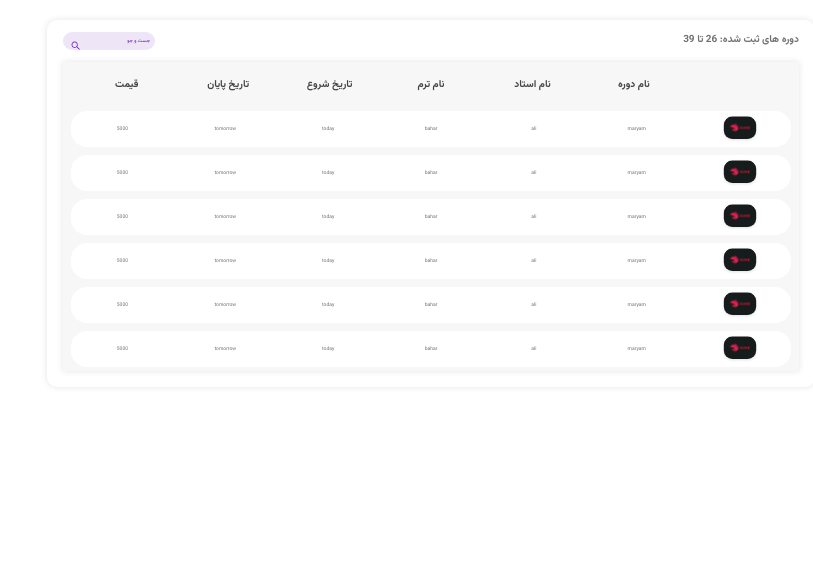
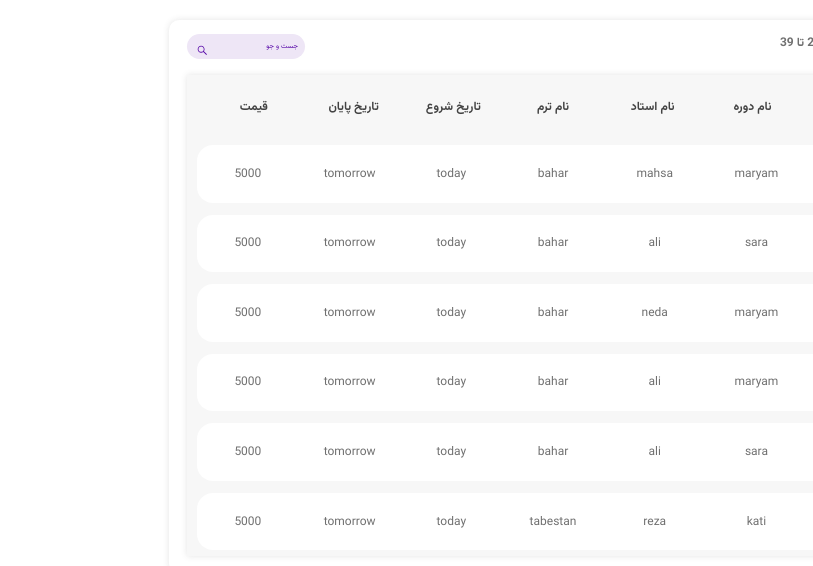
Before and after one commit to alimooo1/Sadrun_Project, a React (Vite) app in the folder sadrun-project/: page / in a window 1280 px wide. Shown: the top 566 px of the page, without its empty margins (467-1280 px from the left). Built offline with nearby package versions, Linux system fonts and the light colour scheme.

Commit message:
modify sizes in TableRow & TableDashboard

```diff
--- a/sadrun-project/src/components/TableDashboard/TableDashboard.jsx
+++ b/sadrun-project/src/components/TableDashboard/TableDashboard.jsx
@@ -10,87 +10,86 @@ const TableDashboard = () => {
       {
         id: Math.floor(Math.random()),
         src: courseImage,
-            courseName: 'maryam',
-            courseMentorsName: 'ali',
-            courseSeasonName: 'bahar',
-            courseStartDate: 'today',
-            courseEndDate: 'tomorrow',
-            coursePrice: '5000'
+        courseName: "maryam",
+        courseMentorsName: "mahsa",
+        courseSeasonName: "bahar",
+        courseStartDate: "today",
+        courseEndDate: "tomorrow",
+        coursePrice: "5000",
       },
       {
         id: Math.floor(Math.random()),
         src: courseImage,
-            courseName: 'maryam',
-            courseMentorsName: 'ali',
-            courseSeasonName: 'bahar',
-            courseStartDate: 'today',
-            courseEndDate: 'tomorrow',
-            coursePrice: '5000'
+        courseName: "sara",
+        courseMentorsName: "ali",
+        courseSeasonName: "bahar",
+        courseStartDate: "today",
+        courseEndDate: "tomorrow",
+        coursePrice: "5000",
       },
       {
         id: Math.floor(Math.random()),
         src: courseImage,
-            courseName: 'maryam',
-            courseMentorsName: 'ali',
-            courseSeasonName: 'bahar',
-            courseStartDate: 'today',
-            courseEndDate: 'tomorrow',
-            coursePrice: '5000'
+        courseName: "maryam",
+        courseMentorsName: "neda",
+        courseSeasonName: "bahar",
+        courseStartDate: "today",
+        courseEndDate: "tomorrow",
+        coursePrice: "5000",
       },
       {
         id: Math.floor(Math.random()),
         src: courseImage,
-            courseName: 'maryam',
-            courseMentorsName: 'ali',
-            courseSeasonName: 'bahar',
-            courseStartDate: 'today',
-            courseEndDate: 'tomorrow',
-            coursePrice: '5000'
+        courseName: "maryam",
+        courseMentorsName: "ali",
+        courseSeasonName: "bahar",
+        courseStartDate: "today",
+        courseEndDate: "tomorrow",
+        coursePrice: "5000",
       },
       {
         id: Math.floor(Math.random()),
         src: courseImage,
-            courseName: 'maryam',
-            courseMentorsName: 'ali',
-            courseSeasonName: 'bahar',
-            courseStartDate: 'today',
-            courseEndDate: 'tomorrow',
-            coursePrice: '5000'
+        courseName: "sara",
+        courseMentorsName: "ali",
+        courseSeasonName: "bahar",
+        courseStartDate: "today",
+        courseEndDate: "tomorrow",
+        coursePrice: "5000",
       },
       {
         id: Math.floor(Math.random()),
         src: courseImage,
-            courseName: 'maryam',
-            courseMentorsName: 'ali',
-            courseSeasonName: 'bahar',
-            courseStartDate: 'today',
-            courseEndDate: 'tomorrow',
-            coursePrice: '5000'
+        courseName: "kati",
+        courseMentorsName: "reza",
+        courseSeasonName: "tabestan",
+        courseStartDate: "today",
+        courseEndDate: "tomorrow",
+        coursePrice: "5000",
       },
-    ]
+    ];
     return (
-
-
-
-
-
-
-        < div className={styles.Countainer} >
+      <div className={styles.Countainer}>
         <div className={styles.tableHeader}>
           <div className={styles.registeredCourseNumbers}>
-                    <span>دوره های ثبت شده:  26 تا 39 </span>
+            <span>دوره های ثبت شده: 26 تا 39 </span>
           </div>
           <div className={styles.inputSearchCountainer}>
-                    <span className={styles.icon}><FaSistrix /></span>
-                    <input type="search" placeholder='جست و جو ' className={styles.input} />
+            <span className={styles.icon}>
+              <FaSistrix />
+            </span>
+            <input
+              type="search"
+              placeholder="جست و جو "
+              className={styles.input}
+            />
           </div>
-
         </div>
         <div className={styles.tableCountainer}>
           <div className={styles.tablrRowTitle}>
             <ul className={styles.courseItemsTitle}>
               <li></li>
-                        <li >نام دوره </li>
+              <li>نام دوره </li>
               <li>نام استاد</li>
               <li>نام ترم </li>
               <li>تاریخ شروع</li>
@@ -99,21 +98,24 @@ const TableDashboard = () => {
             </ul>
           </div>
 
-                {
-                    courses.map(courseItem => {
+          {courses.map((courseItem) => {
             return (
-
-                            <TableRow className={styles.courseItems} key={courseItem.id} courseImage={courseItem.src} courseName={courseItem.courseName} courseMentorsName={courseItem.courseMentorsName} courseSeasonName={courseItem.courseSeasonName} courseStartDate={courseItem.courseStartDate} courseEndDate={courseItem.courseEndDate} coursePrice={courseItem.coursePrice} />
-
-                        )
-                    })
-                }
-
+              <TableRow
+                className={styles.courseItems}
+                key={courseItem.id}
+                courseImage={courseItem.src}
+                courseName={courseItem.courseName}
+                courseMentorsName={courseItem.courseMentorsName}
+                courseSeasonName={courseItem.courseSeasonName}
+                courseStartDate={courseItem.courseStartDate}
+                courseEndDate={courseItem.courseEndDate}
+                coursePrice={courseItem.coursePrice}
+              />
+            );
+          })}
         </div>
-
-        </div >
-
-    )
+      </div>
+    );
 }
 
 export default TableDashboard
--- a/sadrun-project/src/components/TableDashboard/TableDashboard.module.scss
+++ b/sadrun-project/src/components/TableDashboard/TableDashboard.module.scss
@@ -15,12 +15,12 @@
 .tableHeader {
   display: flex;
   width: 100%;
-  padding:0.4rem 0.8rem;
+  padding:0.6rem 1rem;
   justify-content: space-between;
 border-radius: 10px;
   .registeredCourseNumbers{
          span {
-        @include typography($secondary-font-family, 1rem, $primary-txt-color);
+        @include typography($secondary-font-family, 1.2rem, $primary-txt-color);
       }
 
   }
@@ -29,27 +29,27 @@ border-radius: 10px;
 .input {
       background-color: #eee6f6;
       width: 100%;
-      padding: 0.5rem;
+      padding: 0.7rem;
       box-sizing: border-box;
       border: none;
       border-radius: 25px;
       outline: none;
-      padding-left: 2rem;
-       @include typography($primary-font-family, 0.5rem, $text-accent-color);
+      padding-left: 2.2rem;
+       @include typography($primary-font-family, 0.7rem, $text-accent-color);
       &::placeholder{
-        @include typography($primary-font-family, 0.5rem, $text-accent-color);
+        @include typography($primary-font-family, 0.7rem, $text-accent-color);
       }
       &::-webkit-input-placeholder{
-                @include typography($primary-font-family, 0.5rem, $text-accent-color,important);
+                @include typography($primary-font-family, 0.7rem, $text-accent-color,important);
 
       }
     }
      .icon {
-      @include position(absolute, $top: 0.5rem, $left: 0.8rem);
-      font-size: 1.5rem;
+      @include position(absolute, $top: 0.7rem, $left: 1rem);
+      font-size: 1.7rem;
       color: $text-accent-color;
       span {
-        @include typography($secondary-font-family, 0.8rem, $primary-txt-color);
+        @include typography($secondary-font-family, 1rem, $primary-txt-color);
       }
     }
 
@@ -62,7 +62,7 @@ border-radius: 10px;
   flex-direction: column;
   justify-content: center;
   align-items: center;
-  margin: 0.8rem;
+  margin: 1rem;
   box-shadow: 0px 0px 6px 0px rgba(87, 87, 87, 0.16);
   -webkit-box-shadow: 0px 0px 6px 0px rgba(87, 87, 87, 0.16);
   -moz-box-shadow: 0px 0px 6px 0px rgba(87, 87, 87, 0.16);
@@ -76,13 +76,13 @@ border-radius: 10px;
   display: grid;
   grid-template-columns: repeat(7, 1fr);
   width: 100%;
-  margin:0.4rem 0.8rem;
-  padding:0.3rem 0.5rem;
+  margin:0.8rem 1rem;
+  padding:0.5rem 0.7rem;
 
   li {
     list-style: none;
-    padding: 0.8rem;
-    @include typography($secondary-font-family, 1rem, #434343);
+    padding: 1rem 1.2rem;
+    @include typography($secondary-font-family, 1.2rem, #434343);
     display: flex;
     justify-content: center;
     align-items: center;
--- a/sadrun-project/src/components/TableDashboard/TableRow/TableRow.module.scss
+++ b/sadrun-project/src/components/TableDashboard/TableRow/TableRow.module.scss
@@ -13,17 +13,17 @@
   width: 100%;
   background-color: #fff;
   border-radius: 16px;
-  margin: 0.4rem 0.8rem;
+  margin: 0.6rem 1rem;
 
   li {
     list-style: none;
-    padding: 0.3rem 0.5rem;
-    @include typography($primary-font-family, 0.5rem, $primary-txt-color);
+    padding: 1rem 0.6rem;
+    @include typography($primary-font-family, 1.2rem, $primary-txt-color);
     display: flex;
     justify-content: center;
     align-items: center;
   }
   img {
-    width: 4rem;
+    width: 5rem;
   }
 }
```
Lines whose indentation alone changed are shown as unchanged.
